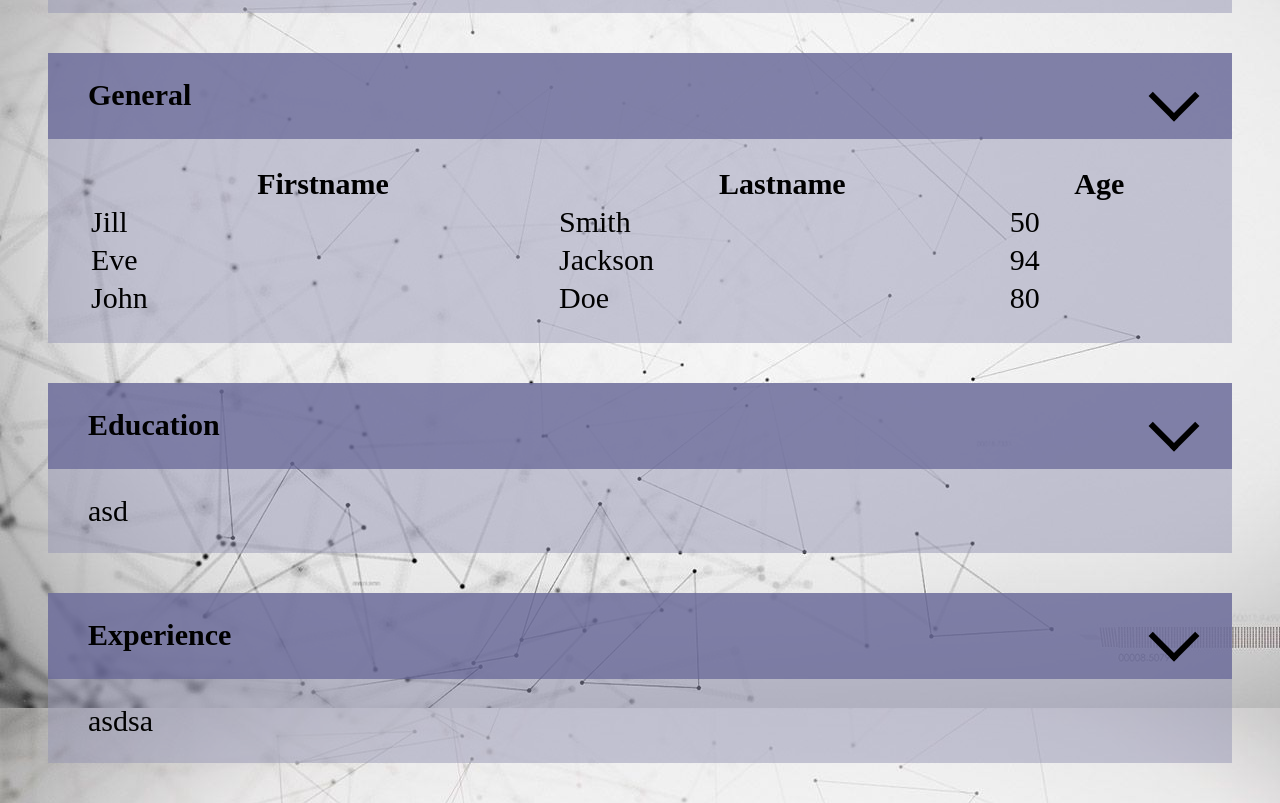
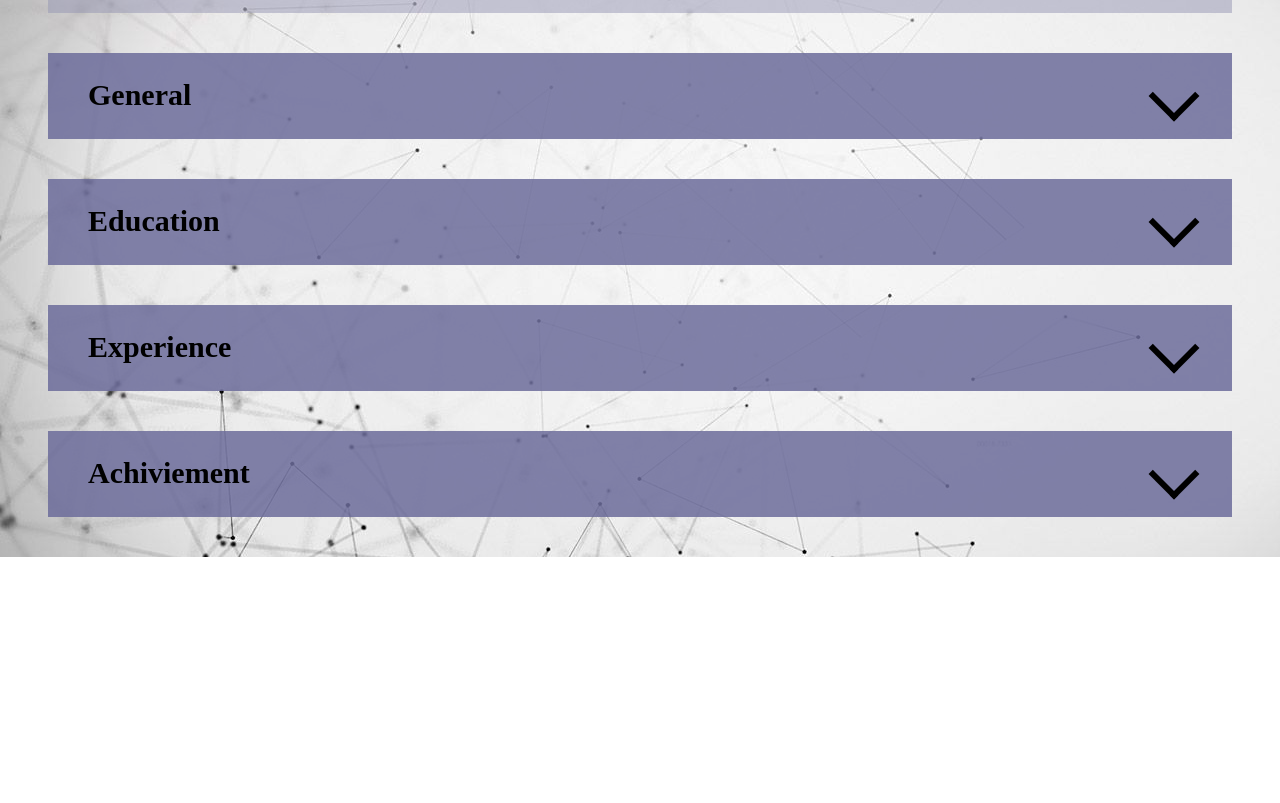
Before and after one commit to primayoriko/Portfolio-Web, a plain HTML site: page index.html in a window 1280 px wide. Shown: the part 966-1769 px from the top of the page. After the commit the page ends 1523 px from the top, so only its background shows below. Drawn offline with Linux system fonts and the light colour scheme.

Commit message:
add button for hide/appear

```diff
--- a/index.css
+++ b/index.css
@@ -52,6 +52,7 @@ main {
 
 .content-section {
     padding : 25px 40px;
+    display : none;
 }
 
 .arrow {
@@ -59,6 +60,10 @@ main {
     border-width: 0 6px 6px 0;
     display: inline-block;
     padding: 15px;
+}
+
+.arrow:hover {
+    cursor: pointer;
 }
 
 .up {
--- a/index.html
+++ b/index.html
@@ -18,9 +18,10 @@
         </div>
         <div class="profile-section">
             <div class="header-section">
-                <b> General </b> <i class="arrow down"></i>
+                <b> General </b>
+                <i class="arrow down" onclick="toggleContent('general')"></i>
             </div>
-            <div class="content-section">
+            <div class="content-section" id="general">
                 <table style="width:100%">
                 <tr>
                     <th>Firstname</th>
@@ -47,17 +48,28 @@
         </div>
         <div class="profile-section">
             <div class="header-section">
-                <b> Education </b> <i class="arrow down"></i>
+                <b> Education </b>
+                <i class="arrow down" onclick="toggleContent('education')"></i>
             </div>
-            <div class="content-section">
+            <div class="content-section" id="education">
                 asd
             </div>
         </div>
         <div class="profile-section">
             <div class="header-section">
-                <b> Experience </b> <i class="arrow down"></i>
+                <b> Experience </b>
+                <i class="arrow down" onclick="toggleContent('experience')"></i>
             </div>
-            <div class="content-section">
+            <div class="content-section" id="experience">
+                asdsa
+            </div>
+        </div>
+        <div class="profile-section">
+            <div class="header-section">
+                <b> Achiviement </b>
+                <i class="arrow down" onclick="toggleContent('achiviement')"></i>
+            </div>
+            <div class="content-section" id="achiviement">
                 asdsa
             </div>
         </div>
--- a/index.js
+++ b/index.js
@@ -0,0 +1,19 @@
+function getStyle(id, name)
+{
+    var element = document.getElementById(id);
+    return element.currentStyle ?
+            element.currentStyle[name] : window.getComputedStyle ?
+                window.getComputedStyle(element, null).getPropertyValue(name) : null;
+}
+
+function toggleContent(sectionId = ""){
+    var elmt = document.getElementById(sectionId);
+    var display = getStyle(sectionId, "display");
+    if(elmt != null){
+        if(display === "none"){
+            elmt.style.display = "block";
+        } else {
+            elmt.style.display = "none";
+        }
+    }
+}
```
